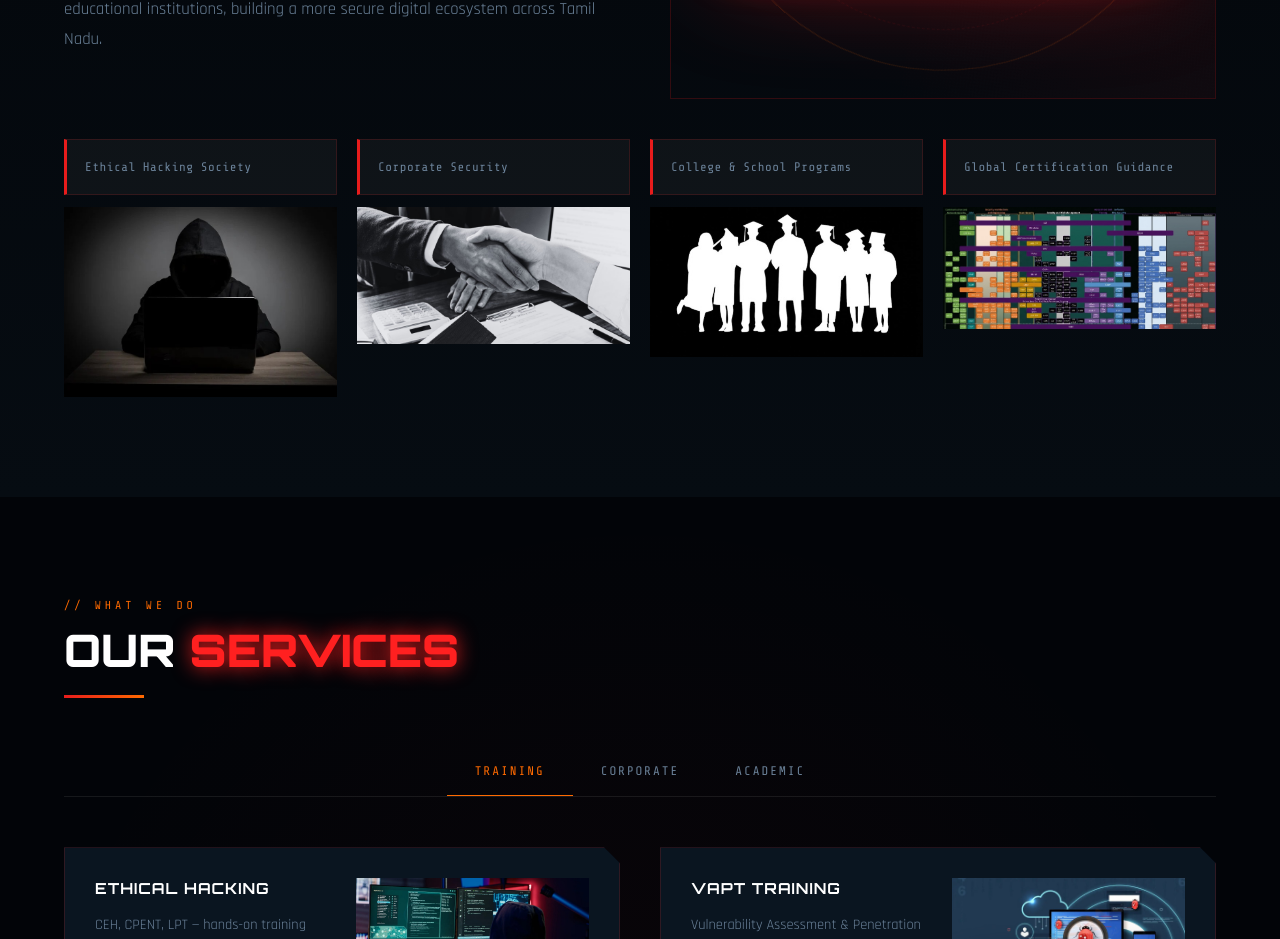
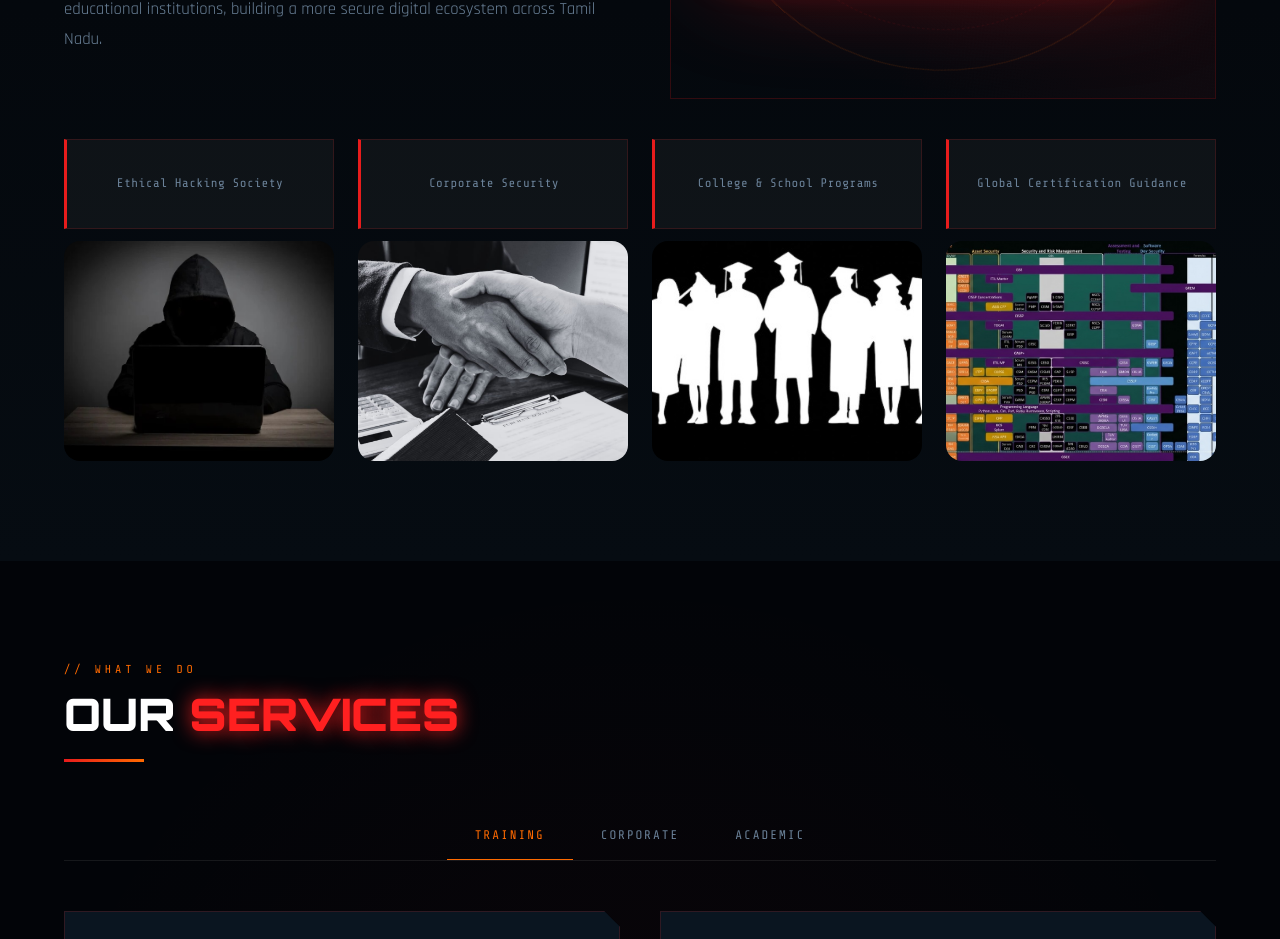
Before and after one commit to cyberentityz/test, a Next.js app: page / in a window 1280 px wide. Shown: the part 1400-2339 px from the top of the page. Built offline with nearby package versions, Linux system fonts and the light colour scheme.

Commit message:
fixed about section alignment

```diff
--- a/components/About.tsx
+++ b/components/About.tsx
@@ -72,22 +72,30 @@ export default function About() {
         </Reveal>
       </div>
 
-     <div className="grid grid-cols-1 gap-5 sm:grid-cols-4 mt-10">
+    <div className="grid grid-cols-1 sm:grid-cols-2 lg:grid-cols-4 gap-6 mt-10 justify-items-center">
   {[
     { label: "Ethical Hacking Society", img: "/Ethical_Hacking.jpeg" },
     { label: "Corporate Security", img: "/Corporate_Security.jpeg" },
     { label: "College & School Programs", img: "/College_School_programs.jpeg" },
     { label: "Global Certification Guidance", img: "/Global_Certification.jpeg" },
   ].map((item) => (
-    <div key={item.label} className="flex flex-col items-center gap-3">
+    <div
+      key={item.label}
+      className="flex flex-col items-center"
+    >
+      {/* HEADING */}
       <div
-        className="font-mono-tech w-full"
+        className="font-mono-tech mb-3 flex items-center justify-center text-center"
         style={{
+          width: "270px",
+          height: "90px",
           background: "rgba(255,255,255,0.04)",
           border: "1px solid rgba(255,50,50,0.15)",
           borderLeft: "3px solid #e81c1c",
-          padding: "18px", fontSize: "0.78rem",
-          color: "#6b8299", letterSpacing: 0.5,
+          padding: "18px",
+          fontSize: "0.78rem",
+          color: "#6b8299",
+          letterSpacing: 0.5,
           transition: "all 0.3s",
         }}
         onMouseEnter={(e) => {
@@ -105,13 +113,24 @@ export default function About() {
       >
         {item.label}
       </div>
-      <Image
-        src={item.img}
-        alt={item.label}
-        width={270}
-        height={270}
-        className="hoverBackground w-full"
-      />
+
+      {/* IMAGE */}
+      <div
+        style={{
+          width: "270px",
+          height: "220px",
+          overflow: "hidden",
+          borderRadius: "16px",
+        }}
+      >
+        <Image
+          src={item.img}
+          alt={item.label}
+          width={270}
+          height={220}
+          className="hoverBackground object-cover w-full h-full"
+        />
+      </div>
     </div>
   ))}
 </div>
```
